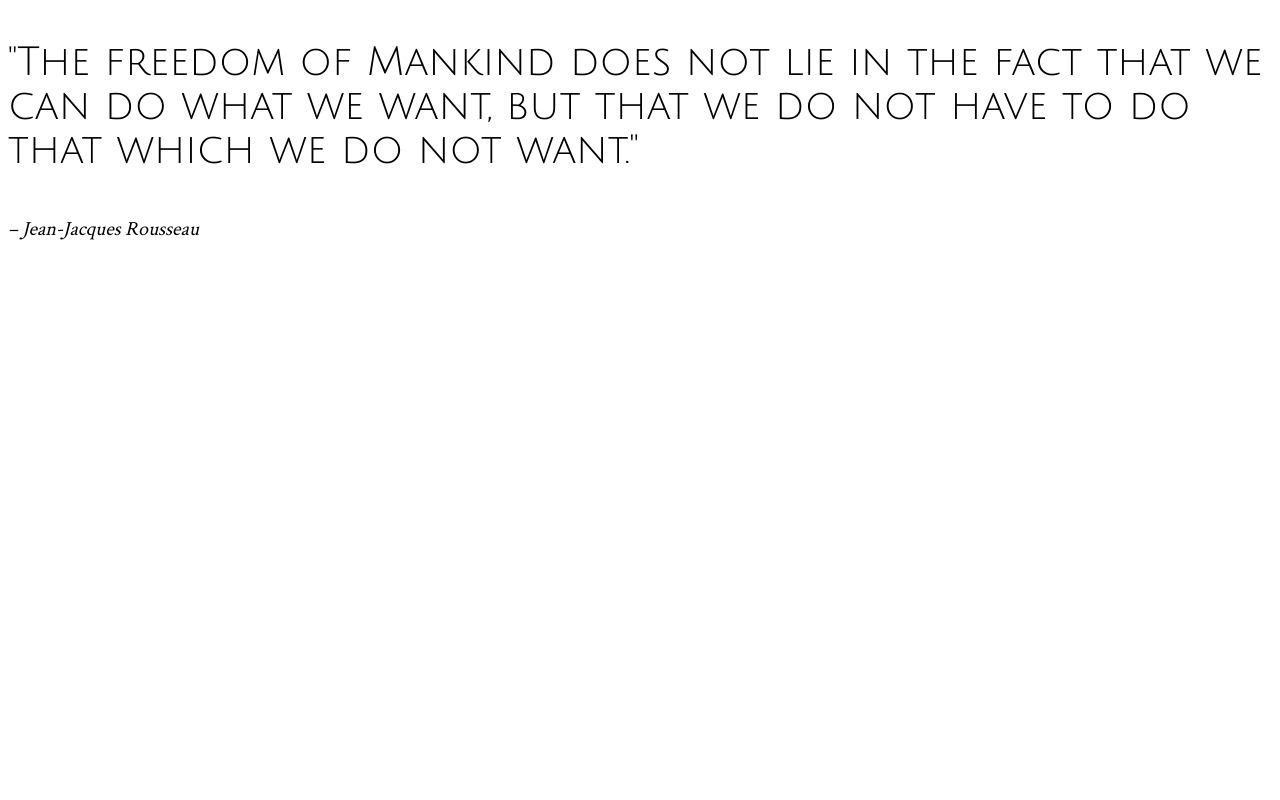
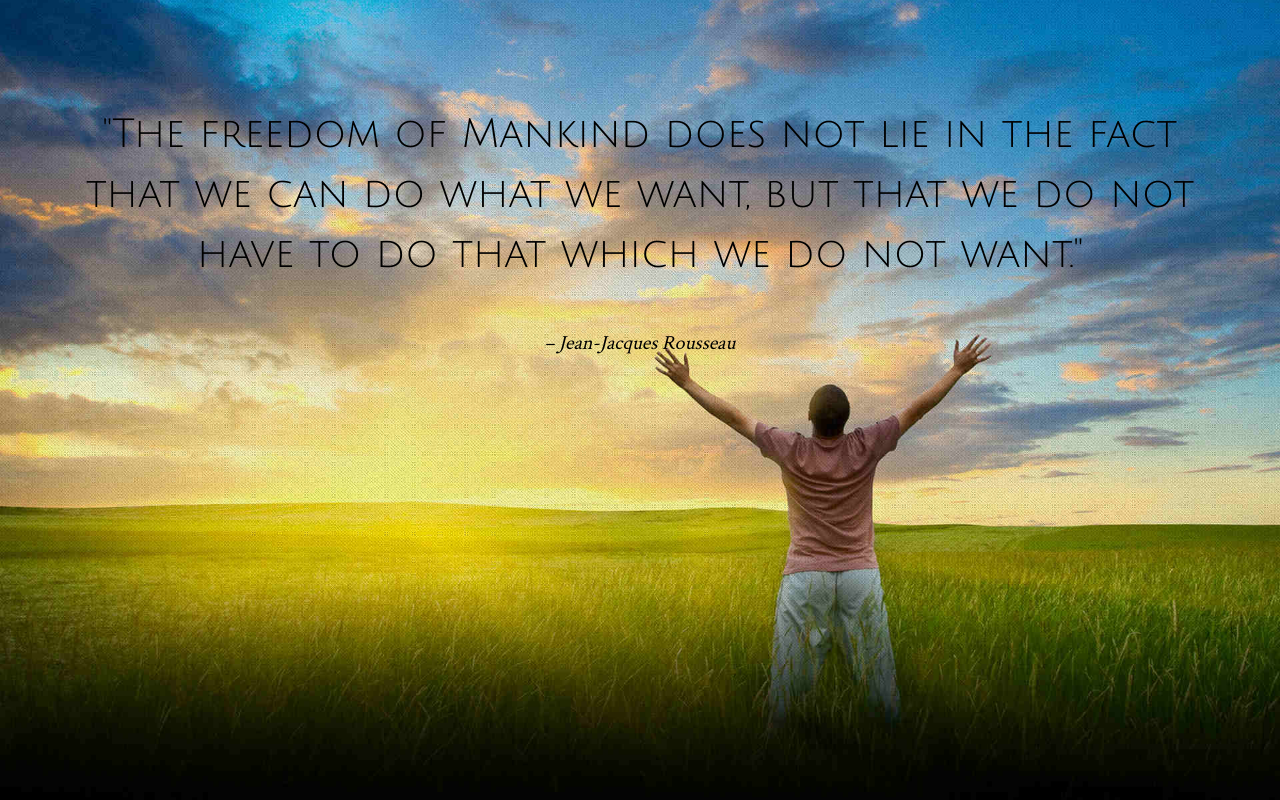
Before and after one commit to krisz194/simple-quote-page, a plain HTML site: page index.html in a window 1280 px wide. Drawn offline with Linux system fonts and the light colour scheme.

Commit message:
add base file structure

```diff
--- a/main.css
+++ b/main.css
@@ -1,11 +1,29 @@
+html, body {
+    margin: 0;
+    padding: 0;
+    font-size: 100%;
+    line-height: 1.5;
+}
+body{
+    width: 100%;
+    height: 100vh;
+    background: url(assets/freedom.jpg) no-repeat center;
+    background-size: cover;
+    background-color: black;
+}
 .quote {
     font-family: Julius Sans One, serif;
     font-size: 2.5rem;
 }
-
 .author{
 
     font-family: 'Crimson Text', serif;
     font-size: 1.5rem;
     font-style: italic;
 }
+.wrapper{
+    padding-top: 4rem;
+    width: 90%;
+    margin: 0 auto;
+    text-align: center;
+}
```
